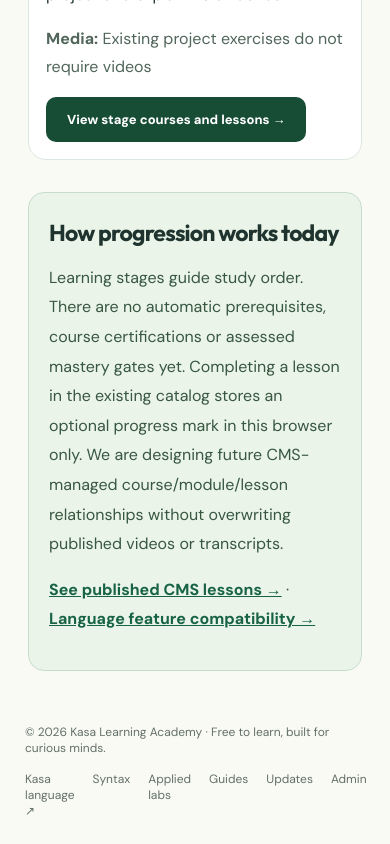
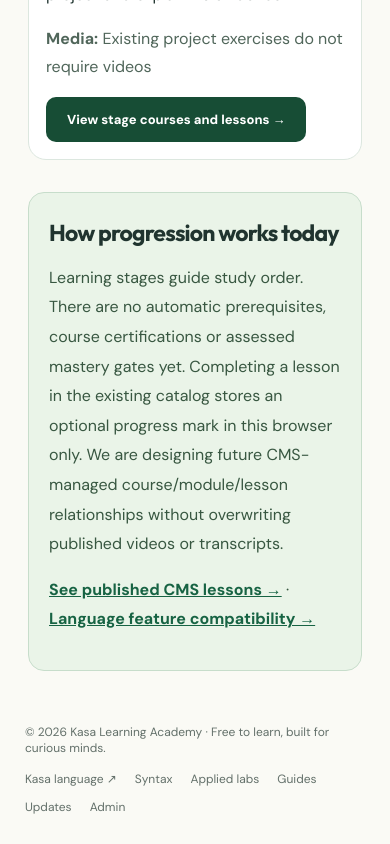
Before and after one commit to fosterb1/kasa-learning-academy, a Next.js app: page /learning-path in a window 390 px wide. Shown: the part 6654-7498 px from the top of the page. Built offline with nearby package versions, Linux system fonts and the light colour scheme; no server answers.

Commit message:
style(academy): retain responsive compact navigation and footer spacing

```diff
--- a/src/app/(site)/site.css
+++ b/src/app/(site)/site.css
@@ -385,3 +385,8 @@
 .academy-stage-lesson-list span{color:var(--muted);font-size:12px}
 .academy-stage-unassigned{color:var(--muted)}
 @media(max-width:640px){.academy-lesson-library-details{padding:15px}.academy-stage-course-head .button{width:100%;text-align:center}}
+
+/* Reconciled PR #15: compact navigation with accessible footer resources. */
+.site-footer{gap:18px}
+.site-footer>span:last-child{display:flex;flex-wrap:wrap;gap:12px 18px;align-items:center}
+@media(max-width:740px){.academy-learn-intro{margin-bottom:12px}}
```
